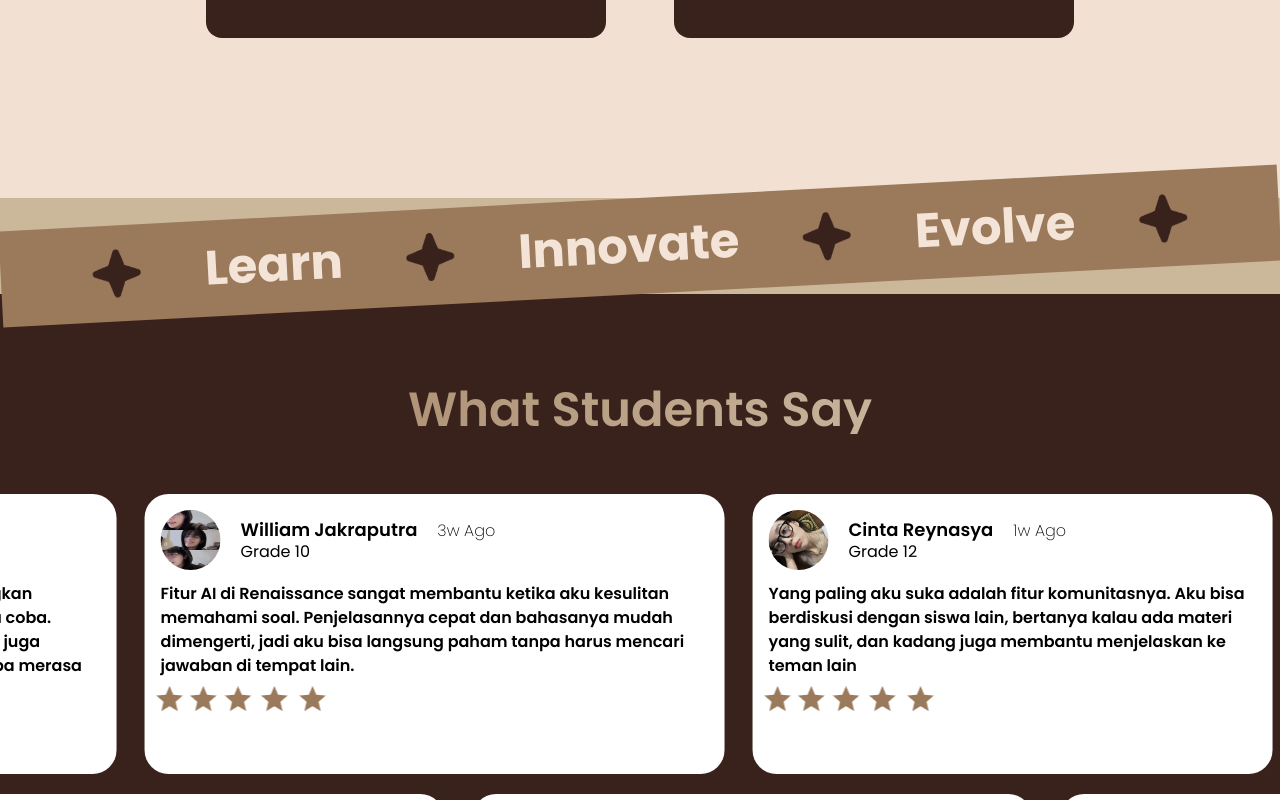
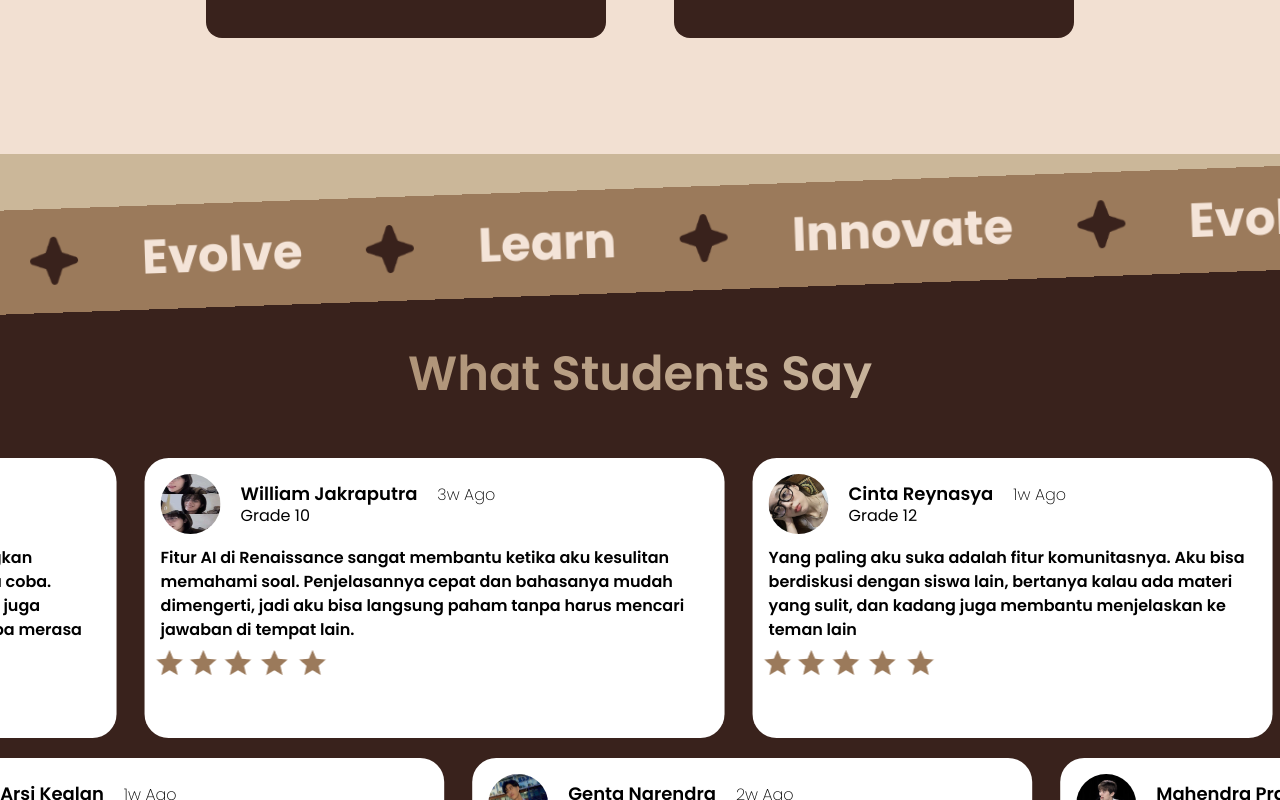
Before and after one commit to Athrsyd/Renaissance, a React (Vite) app in the folder Frontend/: page / in a window 1280 px wide. Shown: the part 4140-4940 px from the top of the page. Built offline with nearby package versions, Linux system fonts and the light colour scheme.

Commit message:
Nambah Text Bridgingnya bergerak

```diff
--- a/Frontend/src/components/LandingPage2.jsx
+++ b/Frontend/src/components/LandingPage2.jsx
@@ -100,8 +100,8 @@ const LandingPage2 = () => {
       </div>
 
       {/* Container Bridging */}
-      <div className="mt-40 w-full bg-[#CBB799]">
-        <div className="flex items-center gap-16 font-poppins text-5xl text-[#f4e4d8] font-bold bg-[#9B7A5B] p-6 justify-center -rotate-3 ">
+      <div className="mt-35 w-full bg-[#CBB799]">
+        <div className="flex items-center gap-16 font-poppins text-5xl text-[#f4e4d8] font-bold bg-[#9B7A5B] p-7 justify-center -rotate-2 overflox-x-hidden w-max animate-slide-text -mt-6">
           <img src={iconBintang} alt="" className="w-12 h-12" />
           <h1>Learn</h1>
           <img src={iconBintang} alt="" className="w-12 h-12" />
@@ -109,6 +109,19 @@ const LandingPage2 = () => {
           <img src={iconBintang} alt="" className="w-12 h-12" />
           <h1>Evolve</h1>
           <img src={iconBintang} alt="" className="w-12 h-12" />
+          <h1>Learn</h1>
+          <img src={iconBintang} alt="" className="w-12 h-12" />
+          <h1>Innovate</h1>
+          <img src={iconBintang} alt="" className="w-12 h-12" />
+          <h1>Evolve</h1>
+          <img src={iconBintang} alt="" className="w-12 h-12" />
+          <h1>Learn</h1>
+          <img src={iconBintang} alt="" className="w-12 h-12" />
+          <h1>Innovate</h1>
+          <img src={iconBintang} alt="" className="w-12 h-12" />
+          <h1>Evolve</h1>
+          <img src={iconBintang} alt="" className="w-12 h-12" />
+
         </div>
       </div>
 
--- a/Frontend/src/index.css
+++ b/Frontend/src/index.css
@@ -37,8 +37,21 @@
   }
 }
 
+@keyframes infinite-slide-text{
+  from {
+    transform: translateX(0%);
+  }
+  to {
+    transform: translateX(-50%);
+  }
+}
+
 .animate-slide {
   animation: infinite-slide-right 25s linear infinite;
+}
+
+.animate-slide-text {
+  animation: infinite-slide-text 15s linear infinite;
 }
 
 .animate-slide-reverse {
```
